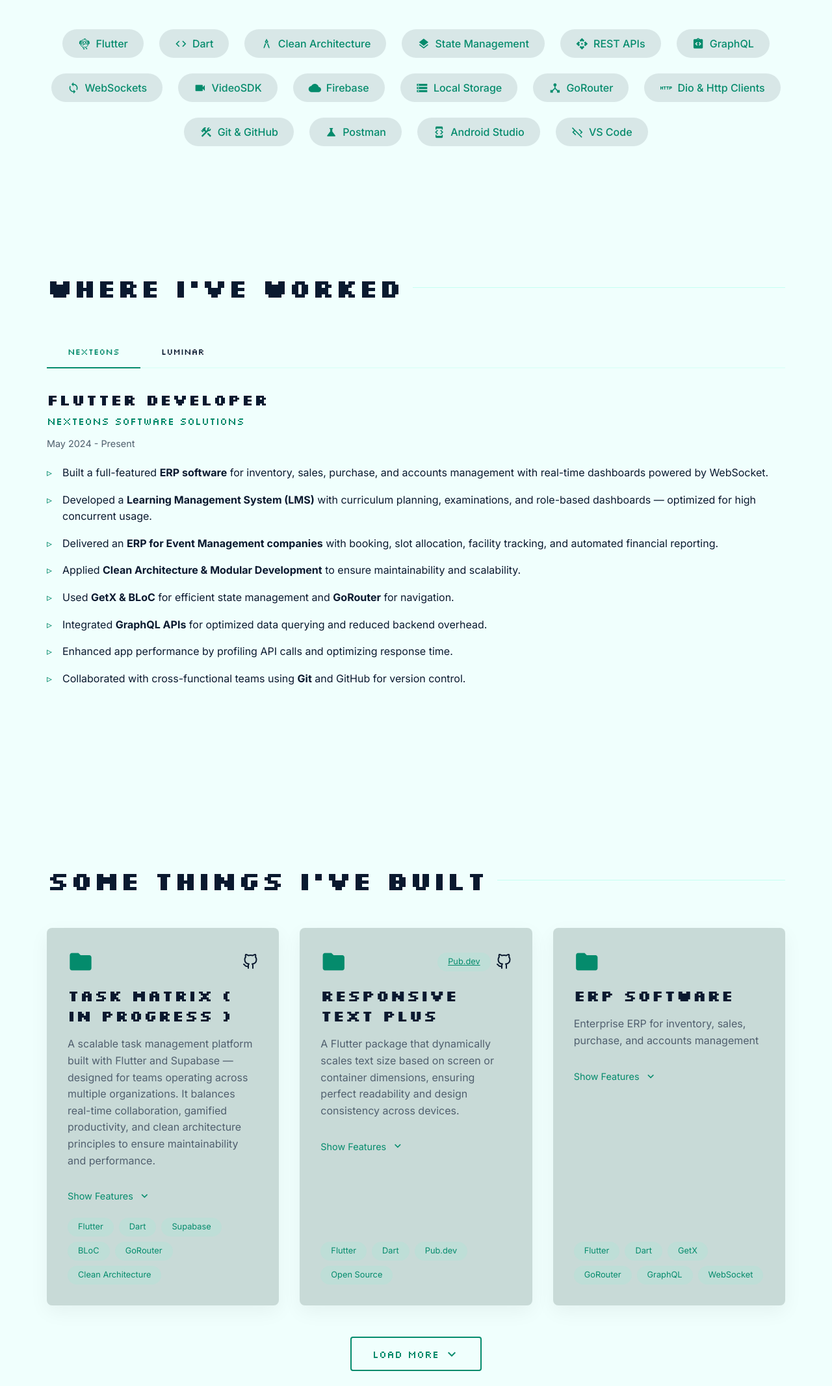
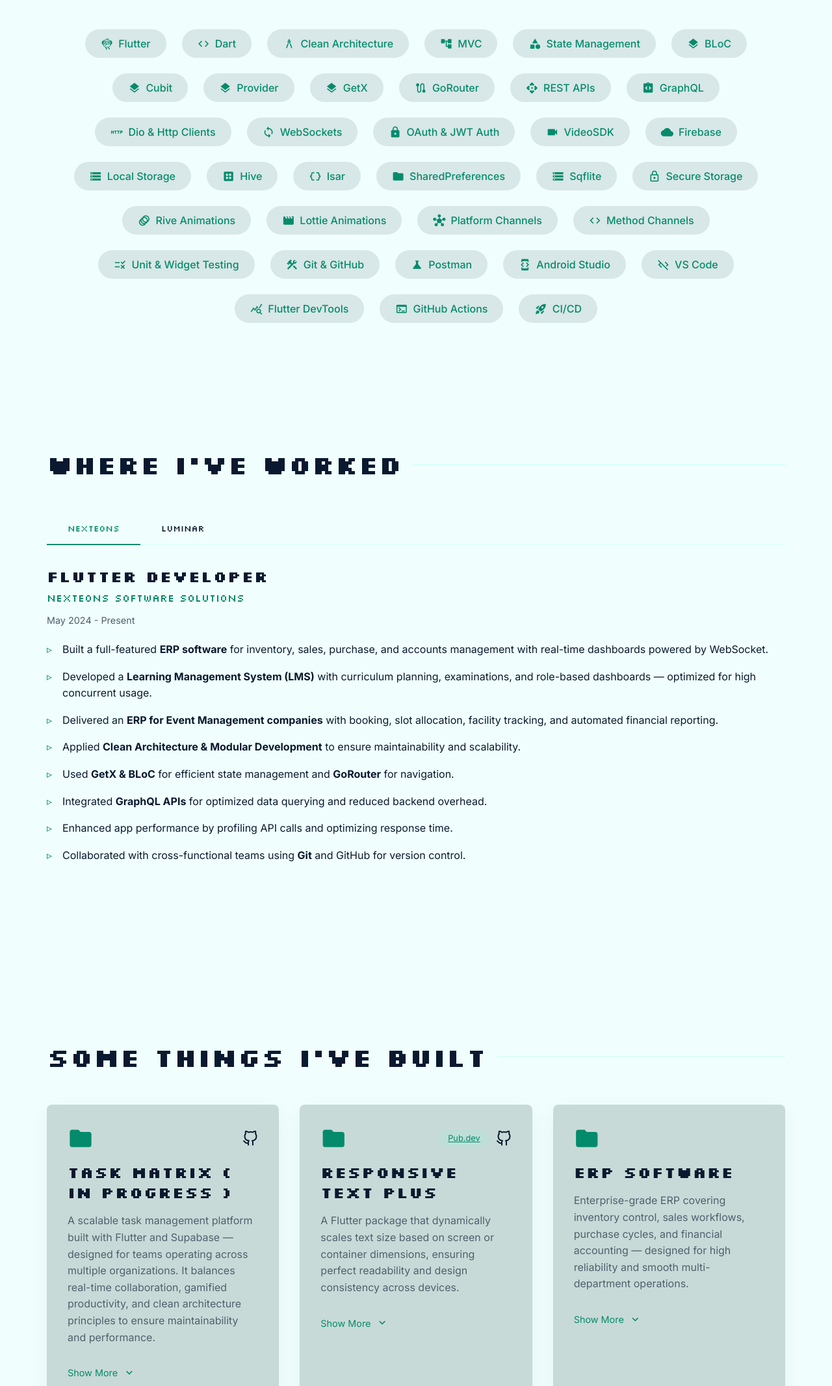
Before and after one commit to muhammednajeebay/muhammed-najeeb, a plain HTML site: page index.html in a window 1280 px wide. Shown: the part 2180-4313 px from the top of the page at 65% size. Drawn offline with Linux system fonts and the light colour scheme; no server answers.

Commit message:
feat(portfolio): enhance skills section and project descriptions for clarity and detail
- Expand skills section in index.html with additional frameworks, languages, and tools.
- Update project descriptions for better clarity and detail, emphasizing functionality and features.
- Modify toggle button text for project features to improve user experience.

```diff
--- a/index.html
+++ b/index.html
@@ -287,22 +287,69 @@
 
       <!-- Skills Tags -->
       <div class="skills-container">
+
+        <!-- Framework & Language -->
         <div class="skill-tag fade-in"><span class="material-icons">flutter_dash</span> Flutter</div>
         <div class="skill-tag fade-in"><span class="material-icons">code</span> Dart</div>
+
+        <!-- Architecture -->
         <div class="skill-tag fade-in"><span class="material-icons">architecture</span> Clean Architecture</div>
-        <div class="skill-tag fade-in"><span class="material-icons">layers</span> State Management</div>
+        <!-- <div class="skill-tag fade-in"><span class="material-icons">device_hub</span> Modular Development</div> -->
+        <div class="skill-tag fade-in"><span class="material-icons">account_tree</span> MVC</div>
+
+        <!-- State Management -->
+        <div class="skill-tag fade-in"><span class="material-icons">category</span> State Management</div>
+        <div class="skill-tag fade-in"><span class="material-icons">layers</span> BLoC</div>
+        <div class="skill-tag fade-in"><span class="material-icons">layers</span> Cubit</div>
+        <div class="skill-tag fade-in"><span class="material-icons">layers</span> Provider</div>
+        <div class="skill-tag fade-in"><span class="material-icons">layers</span> GetX</div>
+
+        <!-- Routing -->
+        <div class="skill-tag fade-in"><span class="material-icons">route</span> GoRouter</div>
+
+        <!-- Networking -->
         <div class="skill-tag fade-in"><span class="material-icons">api</span> REST APIs</div>
         <div class="skill-tag fade-in"><span class="material-icons">integration_instructions</span> GraphQL</div>
+        <div class="skill-tag fade-in"><span class="material-icons">http</span> Dio & Http Clients</div>
         <div class="skill-tag fade-in"><span class="material-icons">sync</span> WebSockets</div>
+        <div class="skill-tag fade-in"><span class="material-icons">lock</span> OAuth & JWT Auth</div>
+
+        <!-- Realtime / Media -->
         <div class="skill-tag fade-in"><span class="material-icons">videocam</span> VideoSDK</div>
+
+        <!-- Databases & Storage -->
         <div class="skill-tag fade-in"><span class="material-icons">cloud</span> Firebase</div>
         <div class="skill-tag fade-in"><span class="material-icons">storage</span> Local Storage</div>
-        <div class="skill-tag fade-in"><span class="material-icons">device_hub</span> GoRouter</div>
-        <div class="skill-tag fade-in"><span class="material-icons">http</span> Dio & Http Clients</div>
+        <div class="skill-tag fade-in"><span class="material-icons">dataset</span> Hive</div>
+        <!-- <div class="skill-tag fade-in"><span class="material-icons">dns</span> Drift ORM</div> -->
+        <div class="skill-tag fade-in"><span class="material-icons">data_object</span> Isar</div>
+        <div class="skill-tag fade-in"><span class="material-icons">folder</span> SharedPreferences</div>
+        <div class="skill-tag fade-in"><span class="material-icons">storage</span> Sqflite</div>
+        <div class="skill-tag fade-in"><span class="material-icons">lock_outline</span> Secure Storage</div>
+
+        <!-- Animations -->
+        <div class="skill-tag fade-in"><span class="material-icons">animation</span> Rive Animations</div>
+        <div class="skill-tag fade-in"><span class="material-icons">movie</span> Lottie Animations</div>
+
+        <!-- Native Integration -->
+        <div class="skill-tag fade-in"><span class="material-icons">hub</span> Platform Channels</div>
+        <div class="skill-tag fade-in"><span class="material-icons">code</span> Method Channels</div>
+
+        <!-- Testing -->
+        <div class="skill-tag fade-in"><span class="material-icons">rule</span> Unit & Widget Testing</div>
+        <!-- <div class="skill-tag fade-in"><span class="material-icons">precision_manufacturing</span> Integration Testing</div> -->
+
+        <!-- Tools -->
         <div class="skill-tag fade-in"><span class="material-icons">construction</span> Git & GitHub</div>
         <div class="skill-tag fade-in"><span class="material-icons">science</span> Postman</div>
         <div class="skill-tag fade-in"><span class="material-icons">developer_mode</span> Android Studio</div>
         <div class="skill-tag fade-in"><span class="material-icons">code_off</span> VS Code</div>
+        <div class="skill-tag fade-in"><span class="material-icons">query_stats</span> Flutter DevTools</div>
+
+        <!-- DevOps -->
+        <div class="skill-tag fade-in"><span class="material-icons">terminal</span> GitHub Actions</div>
+        <div class="skill-tag fade-in"><span class="material-icons">rocket_launch</span> CI/CD </div>
+
       </div>
 
       <!-- Skill Categories -->
@@ -467,7 +514,7 @@
             maintainability and performance.
           </p>
           <button class="project-features-toggle" aria-label="Toggle features">
-            <span class="toggle-text">Show Features</span>
+            <span class="toggle-text">Show More</span>
             <span class="material-icons toggle-icon">expand_more</span>
           </button>
           <div class="project-features collapsed">
@@ -518,7 +565,7 @@
             perfect readability and design consistency across devices.
           </p>
           <button class="project-features-toggle" aria-label="Toggle features">
-            <span class="toggle-text">Show Features</span>
+            <span class="toggle-text">Show More</span>
             <span class="material-icons toggle-icon">expand_more</span>
           </button>
           <div class="project-features collapsed">
@@ -544,11 +591,11 @@
             <span class="material-icons folder-icon">folder</span>
           </div>
           <h3 class="project-title">ERP Software</h3>
-          <p class="project-description">
-            Enterprise ERP for inventory, sales, purchase, and accounts management
+          <p class="project-description"> Enterprise-grade ERP covering inventory control, sales workflows, purchase
+            cycles, and financial accounting — designed for high reliability and smooth multi-department operations.
           </p>
           <button class="project-features-toggle" aria-label="Toggle features">
-            <span class="toggle-text">Show Features</span>
+            <span class="toggle-text">Show More</span>
             <span class="material-icons toggle-icon">expand_more</span>
           </button>
           <div class="project-features collapsed">
@@ -575,11 +622,10 @@
             <span class="material-icons folder-icon">folder</span>
           </div>
           <h3 class="project-title">Learning Management System (LMS)</h3>
-          <p class="project-description">
-            School-oriented LMS with role-based dashboards and exam modules
-          </p>
+          <p class="project-description"> School-focused LMS featuring role-based dashboards for admins, teachers,
+            complete with attendance tracking, assignments, grading, and exam management. </p>
           <button class="project-features-toggle" aria-label="Toggle features">
-            <span class="toggle-text">Show Features</span>
+            <span class="toggle-text">Show More</span>
             <span class="material-icons toggle-icon">expand_more</span>
           </button>
           <div class="project-features collapsed">
@@ -605,11 +651,10 @@
             <span class="material-icons folder-icon">folder</span>
           </div>
           <h3 class="project-title">Event ERP</h3>
-          <p class="project-description">
-            Specialized ERP for event management companies
-          </p>
+          <p class="project-description"> Custom ERP tailored for event management companies, enabling streamlined
+            client handling, vendor coordination, budgeting, and real-time event workflow tracking. </p>
           <button class="project-features-toggle" aria-label="Toggle features">
-            <span class="toggle-text">Show Features</span>
+            <span class="toggle-text">Show More</span>
             <span class="material-icons toggle-icon">expand_more</span>
           </button>
           <div class="project-features collapsed">
@@ -639,7 +684,7 @@
             Banking Application Clone with seamless financial services
           </p>
           <button class="project-features-toggle" aria-label="Toggle features">
-            <span class="toggle-text">Show Features</span>
+            <span class="toggle-text">Show More</span>
             <span class="material-icons toggle-icon">expand_more</span>
           </button>
           <div class="project-features collapsed">
@@ -669,7 +714,7 @@
             Recipe Recommendation App with personalized suggestions
           </p>
           <button class="project-features-toggle" aria-label="Toggle features">
-            <span class="toggle-text">Show Features</span>
+            <span class="toggle-text">Show More</span>
             <span class="material-icons toggle-icon">expand_more</span>
           </button>
           <div class="project-features collapsed">
@@ -697,7 +742,7 @@
             Platform connecting companies, students, and administrators
           </p>
           <button class="project-features-toggle" aria-label="Toggle features">
-            <span class="toggle-text">Show Features</span>
+            <span class="toggle-text">Show More</span>
             <span class="material-icons toggle-icon">expand_more</span>
           </button>
           <div class="project-features collapsed">
@@ -725,7 +770,7 @@
             Up-to-date news article aggregator application
           </p>
           <button class="project-features-toggle" aria-label="Toggle features">
-            <span class="toggle-text">Show Features</span>
+            <span class="toggle-text">Show More</span>
             <span class="material-icons toggle-icon">expand_more</span>
           </button>
           <div class="project-features collapsed">
@@ -753,7 +798,7 @@
             Self-assessment knowledge testing application
           </p>
           <button class="project-features-toggle" aria-label="Toggle features">
-            <span class="toggle-text">Show Features</span>
+            <span class="toggle-text">Show More</span>
             <span class="material-icons toggle-icon">expand_more</span>
           </button>
           <div class="project-features collapsed">
--- a/script/script.js
+++ b/script/script.js
@@ -815,13 +815,13 @@ document.addEventListener("DOMContentLoaded", () => {
         features.classList.remove("collapsed");
         features.classList.add("expanded");
         toggle.classList.add("expanded");
-        toggleText.textContent = "Hide Features";
+        toggleText.textContent = "Hide ";
       } else {
         // Collapse
         features.classList.remove("expanded");
         features.classList.add("collapsed");
         toggle.classList.remove("expanded");
-        toggleText.textContent = "Show Features";
+        toggleText.textContent = "Show More";
       }
     });
   });
```
Lines whose indentation alone changed are shown as unchanged.
